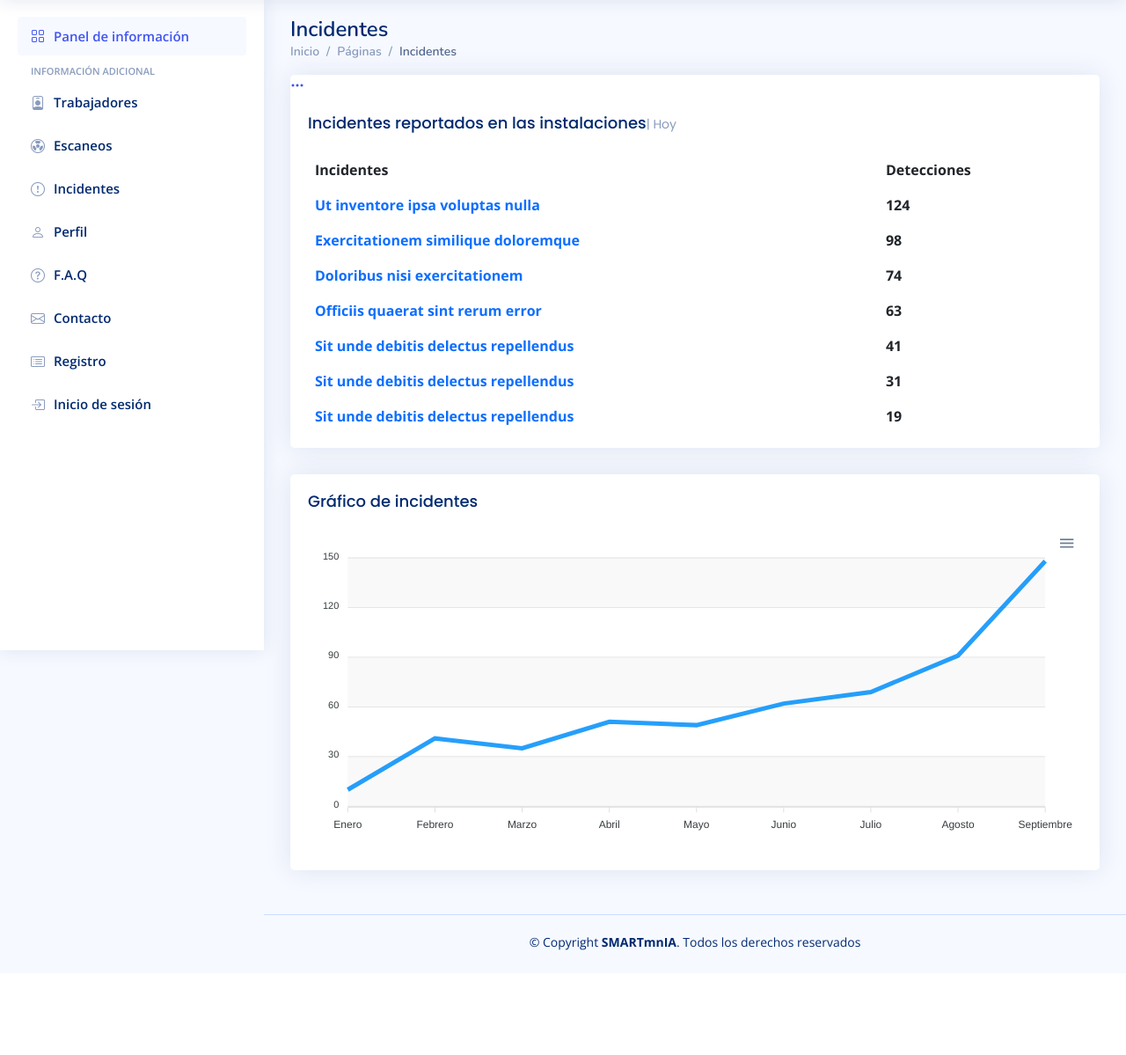
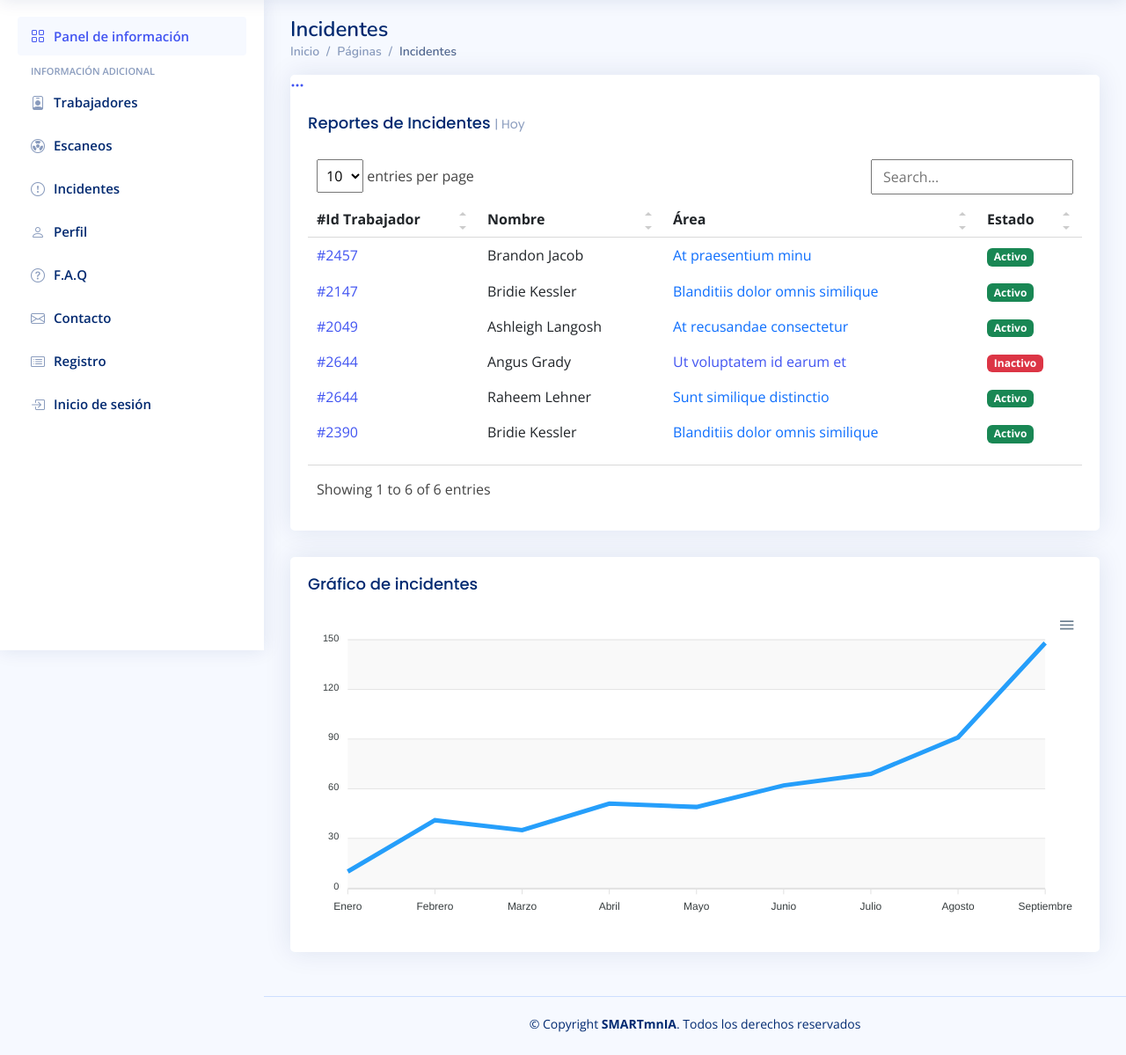
Before and after one commit to AlexisJara/SmartMin, a Django app: page /incidentes in a window 1280 px wide. Shown: the part 61-1260 px from the top of the page at 88% size. Before the commit the page ends 1141 px from the top, so only its background shows below. Run offline with Django 4.2, Linux system fonts and the light colour scheme; some libraries are stand-ins or nearby versions.

Commit message:
cambios sugeridos para Incidentes y Escaneos
se insertan tablas en vista de incidentes y escaneos

```diff
--- a/SmartMinIA/templates/incidentes.html
+++ b/SmartMinIA/templates/incidentes.html
@@ -358,9 +358,8 @@
                 </ol>
             </nav>
         </div><!-- End Page Title -->
-        <div class="row">
         <div class="col-12">
-                <div class="card top-selling overflow-auto">
+            <div class="card recent-sales overflow-auto">
 
               <div class="filter">
                 <a class="icon" href="#" data-bs-toggle="dropdown"><i class="bi bi-three-dots"></i></a>
@@ -368,58 +367,66 @@
                   <li class="dropdown-header text-start">
                     <h6>Filtro</h6>
                   </li>
-
                   <li><a class="dropdown-item" href="#">Hoy</a></li>
                   <li><a class="dropdown-item" href="#">Este mes</a></li>
                   <li><a class="dropdown-item" href="#">Este año</a></li>
                 </ul>
               </div>
 
-                    <div class="card-body pb-0">
-                        <h5 class="card-title">Incidentes reportados en las instalaciones<span>| Hoy</span></h5>
+              <div class="card-body">
+                <h5 class="card-title">Reportes de Incidentes <span>| Hoy</span></h5>
 
-                        <table class="table table-borderless">
+                <table class="table table-borderless datatable">
                   <thead>
                     <tr>
-                                    <th scope="col">Incidentes</th>
-                                    <th scope="col">Detecciones</th>
+                      <th scope="col">#Id Trabajador</th>
+                      <th scope="col">Nombre</th>
+                      <th scope="col">Área</th>
+                      <th scope="col">Estado</th>
                     </tr>
                   </thead>
                   <tbody>
                     <tr>
-                                    <td><a href="#" class="text-primary fw-bold">Ut inventore ipsa voluptas nulla</a>
-                                    </td>
-                                    <td class="fw-bold">124</td>
+                      <th scope="row"><a href="#">#2457</a></th>
+                      <td>Brandon Jacob</td>
+                      <td><a href="#" class="text-primary">At praesentium minu</a></td>
+
+                      <td><span class="badge bg-success">Activo</span></td>
                     </tr>
                     <tr>
-                                    <td><a href="#" class="text-primary fw-bold">Exercitationem similique doloremque</a>
-                                    </td>
-                                    <td class="fw-bold">98</td>
+                      <th scope="row"><a href="#">#2147</a></th>
+                      <td>Bridie Kessler</td>
+                      <td><a href="#" class="text-primary">Blanditiis dolor omnis similique</a></td>
 
+                      <td><span class="badge bg-success">Activo</span></td>
                     </tr>
                     <tr>
-                                    <td><a href="#" class="text-primary fw-bold">Doloribus nisi exercitationem</a></td>
-                                    <td class="fw-bold">74</td>
+                      <th scope="row"><a href="#">#2049</a></th>
+                      <td>Ashleigh Langosh</td>
+                      <td><a href="#" class="text-primary">At recusandae consectetur</a></td>
+
+                      <td><span class="badge bg-success">Activo</span></td>
                     </tr>
                     <tr>
-                                    <td><a href="#" class="text-primary fw-bold">Officiis quaerat sint rerum error</a>
-                                    </td>
-                                    <td class="fw-bold">63</td>
+                      <th scope="row"><a href="#">#2644</a></th>
+                      <td>Angus Grady</td>
+                      <td><a href="#" class="text-primar">Ut voluptatem id earum et</a></td>
+
+                      <td><span class="badge bg-danger">Inactivo</span></td>
                     </tr>
                     <tr>
-                                    <td><a href="#" class="text-primary fw-bold">Sit unde debitis delectus
-                                            repellendus</a></td>
-                                    <td class="fw-bold">41</td>
+                      <th scope="row"><a href="#">#2644</a></th>
+                      <td>Raheem Lehner</td>
+                      <td><a href="#" class="text-primary">Sunt similique distinctio</a></td>
+
+                      <td><span class="badge bg-success">Activo</span></td>
                     </tr>
                     <tr>
-                                    <td><a href="#" class="text-primary fw-bold">Sit unde debitis delectus
-                                            repellendus</a></td>
-                                    <td class="fw-bold">31</td>
-                                </tr>
-                                <tr>
-                                    <td><a href="#" class="text-primary fw-bold">Sit unde debitis delectus
-                                            repellendus</a></td>
-                                    <td class="fw-bold">19</td>
+                        <th scope="row"><a href="#">#2390</a></th>
+                        <td>Bridie Kessler</td>
+                        <td><a href="#" class="text-primary">Blanditiis dolor omnis similique</a></td>
+
+                        <td><span class="badge bg-success">Activo</span></td>
                       </tr>
                   </tbody>
                 </table>
@@ -427,10 +434,8 @@
               </div>
 
             </div>
-            </div><!-- End Top Selling -->
+          </div><!-- fin de reportes de colaboradores -->
 
-
-        </div>
 
         <!--Gráfico-->
 
```
Also changed, not shown: SmartMinIA/templates/escaneos.html (+81 -2 lines), SmartMinIA/templates/trabajadores.html (+8 -1 lines), SmartMinIA/views.py (line endings or trailing spaces). Lines whose indentation alone changed are shown as unchanged.
